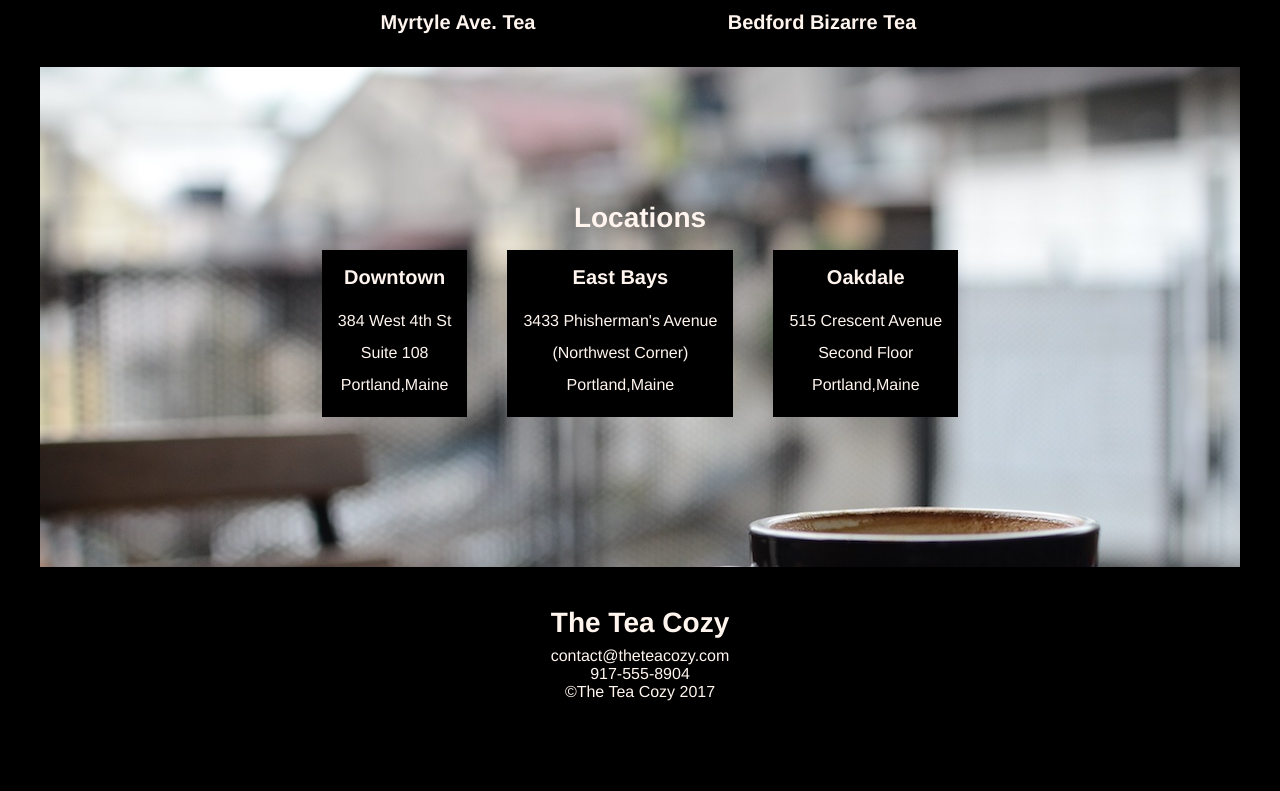
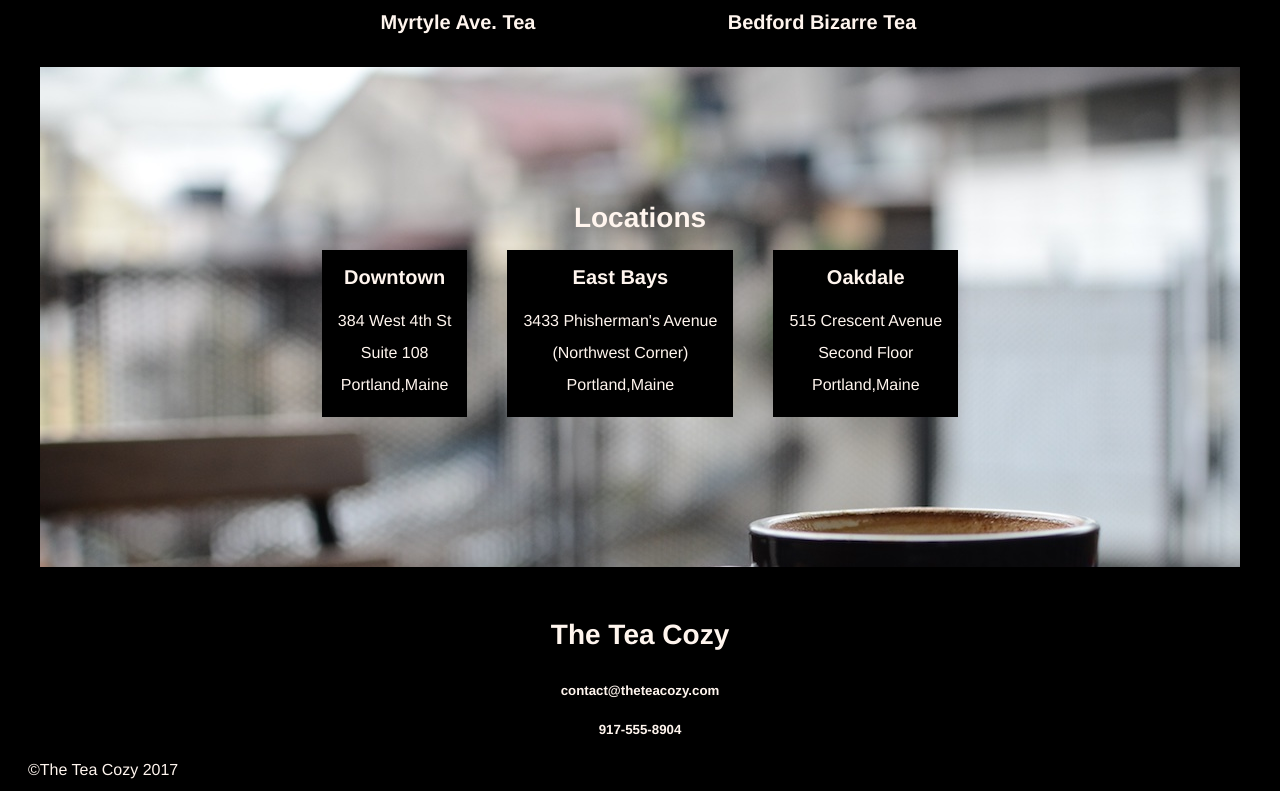
Before and after one commit to dashiedash/tea-cozy, a plain HTML site: page index.html in a window 1280 px wide. Shown: the part 1180-1971 px from the top of the page. Before the commit the page ends 1881 px from the top, so only its background shows below. Drawn offline with Linux system fonts and the light colour scheme.

Commit message:
Add styles for the Footer

```diff
--- a/index.html
+++ b/index.html
@@ -93,8 +93,8 @@
     </main>
     <footer>
       <h2>The Tea Cozy</h2>
-      <p>contact@theteacozy.com</p>
-      <p>917-555-8904</p>
+      <h5>contact@theteacozy.com</h5>
+      <h5>917-555-8904</h5>
       <p class="copyright">&copy;The Tea Cozy 2017</p>
     </footer>
   </body>
--- a/media/stylesheets/styles.css
+++ b/media/stylesheets/styles.css
@@ -89,42 +89,54 @@ div.offer img {
 
 /* Location - Start */
 #location {
+  background-image: url("../img/.jpeg/locationBG.jpg");
+  background-repeat: repeat;
+  background-size: cover;
   display: flex;
-  background-image: url("../img/.jpeg/locationBG.jpg");
-  background-size: cover;
-  background-repeat: repeat;
+  flex-direction: column;
   height: 31.25rem;
+  justify-content: center;
+  margin: 2.5rem;
   width: auto;
-  margin: 2.5rem;
-  flex-direction: column;
-  justify-content: center;
 }
-
 #location h2 {
   background-color: unset;
-  padding: 1rem;
   margin: 0;
   overflow: hidden;
+  padding: 1rem;
 }
-
 .card-section {
+  background-color: unset;
   display: flex;
   justify-content: center;
-  background-color: unset;
   max-width: 100%;
 }
-
 .loc-card {
   box-sizing: border-box;
+  margin: 0 1.25rem 2rem;
   padding: 1rem;
-  margin: 0 1.25rem 2rem;
 }
-
 .loc-card h4 {
   margin-bottom: 1rem;
 }
-
 .loc-card p {
   line-height: 2rem;
 }
 /* Location - End */
+
+/* Footer - Start */
+footer {
+  box-sizing: border-box;
+  margin: 1rem 1rem 0;
+  max-height: 12.5rem;
+}
+footer h2,
+footer h5,
+footer p {
+  box-sizing: border-box;
+  padding: 0.75rem;
+}
+footer p {
+  text-align: left;
+}
+/* Footer - End */
```
